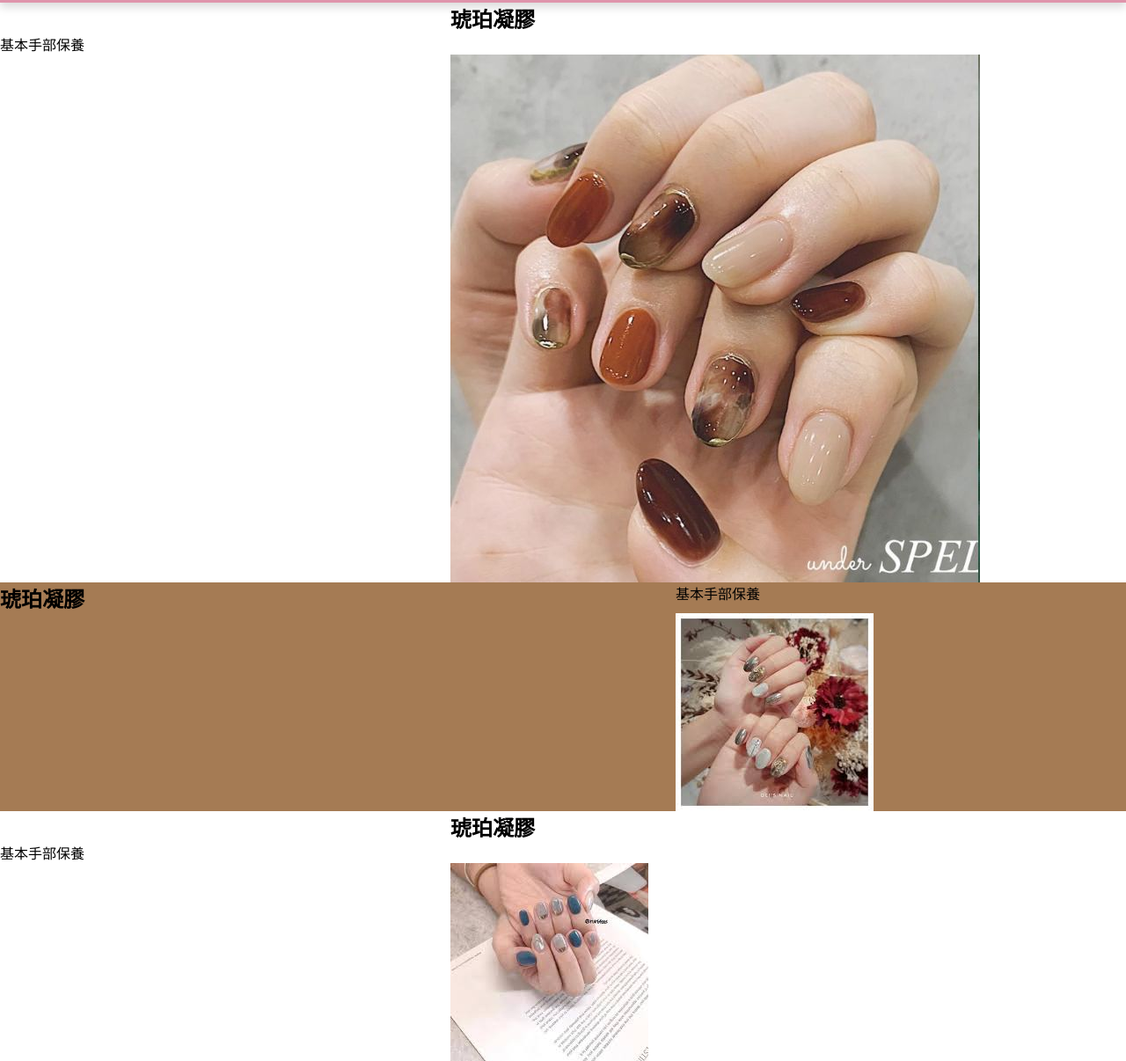
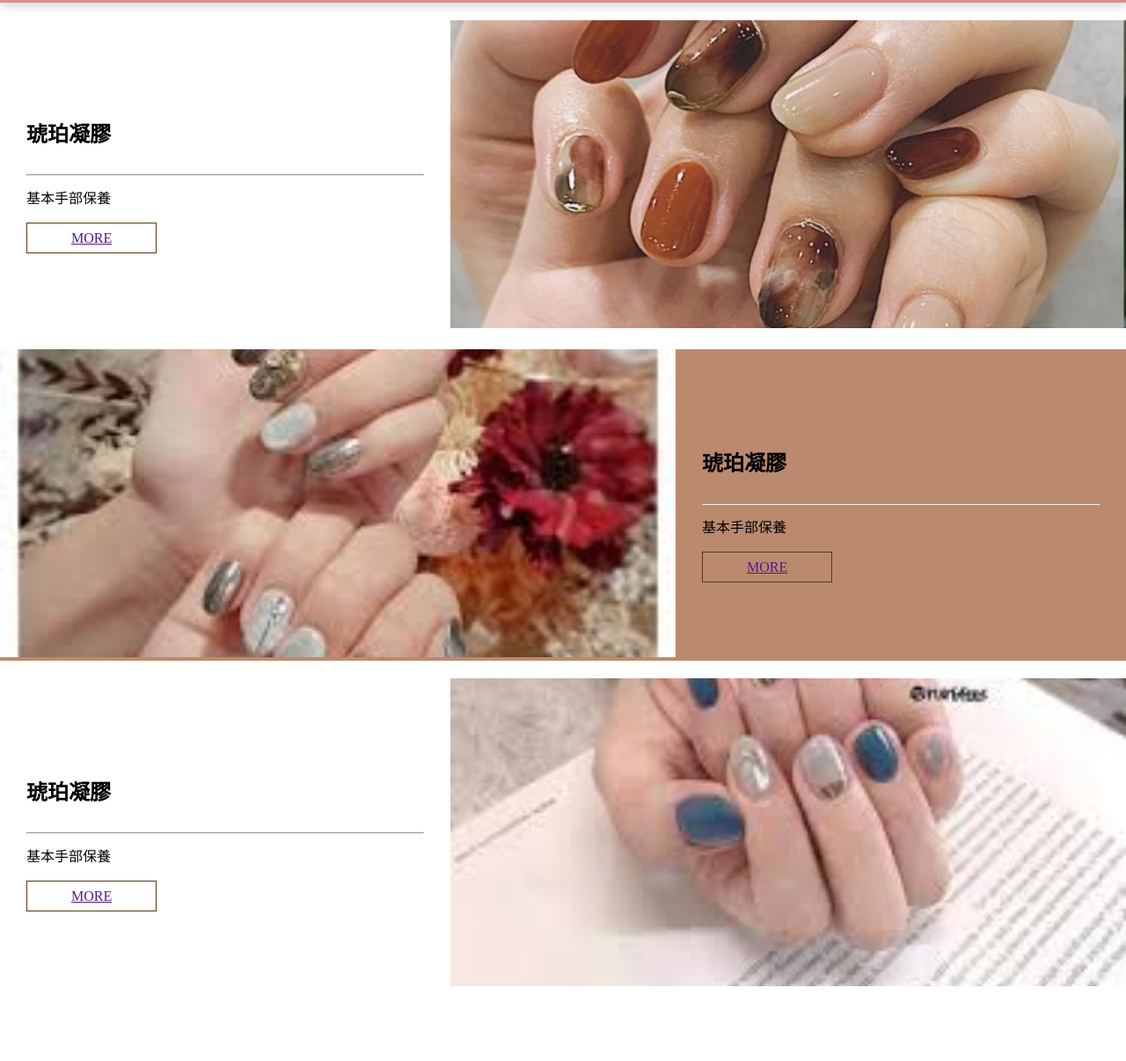
Before and after one commit to emilyqaqzpl/-web_hz_NAIL-wedRedsign, a plain HTML site: page index.html in a window 1280 px wide. Shown: the part 91-1297 px from the top of the page at 88% size. After the commit the page ends 1216 px from the top, so only its background shows below. Drawn offline with Linux system fonts and the light colour scheme.

Commit message:
鈕扣樣式

```diff
--- a/index.html
+++ b/index.html
@@ -1,10 +1,12 @@
 <!DOCTYPE html>
 <html lang="en">
+
 <head>
     <meta charset="UTF-8">
     <title>NAIL</title>
     <link rel="stylesheet" href="./style.css">
 </head>
+
 <body>
     <!-- 最新商品 -->
     <nav>
@@ -15,8 +17,10 @@
             <a href="VIDO"></a>
         </div>
         <div id="social">
-            <a href="" target="_blnk"><img src="./img/iconfinder_121_Facebook_logo_logos_4394251.png" alt="facebook fb"></a>
-            <a href="" target="_blnk"><img src="./img/iconfinder_Socialmedia_icons_Instagram_433089.png" alt="instagram ig"></a>
+            <a href="" target="_blnk"><img src="./img/iconfinder_121_Facebook_logo_logos_4394251.png"
+                    alt="facebook fb"></a>
+            <a href="" target="_blnk"><img src="./img/iconfinder_Socialmedia_icons_Instagram_433089.png"
+                    alt="instagram ig"></a>
         </div>
     </nav>
 
@@ -24,28 +28,37 @@
     <section id="products">
         <!-- (div>.text+.pic)*3 -->
         <div>
-        <div class="text"></div>
+            <div class="text">
                 <h1>琥珀凝膠</h1>
+                <hr>
                 <p>基本手部保養</p>
-        <a href="MORE"></a>
-        <div class="pic"></div>
+                <a href="" class="button">MORE</a>
+            </div>
+            <div class="pic">
                 <img src="./img/nail.jpg" alt="琥珀">
             </div>
+        </div>
         <div>
-        <div class="text"></div>
+            <div class="text">
                 <h1>琥珀凝膠</h1>
+                <hr>
                 <p>基本手部保養</p>
-        <a href="MORE"></a>
-        <div class="pic"></div>
+                <a href="" class="button">MORE</a>
+            </div>
+            <div class="pic">
                 <img src="./img/images.jpg" alt="貼鑽">
             </div>
+        </div>
         <div>
-        <div class="text"></div>
+            <div class="text">
                 <h1>琥珀凝膠</h1>
+                <hr>
                 <p>基本手部保養</p>
-        <a href="MORE"></a>
-        <div class="pic"></div>
+                <a href="" class="button">MORE</a>
+            </div>
+            <div class="pic">
                 <img src="./img/blue.jpg" alt="海洋">
+            </div>
         </div>
     </section>
     <!-- 門市資訊 -->
@@ -57,4 +70,5 @@
     <!-- 頁尾 -->
 
 </body>
+
 </html>
--- a/style.css
+++ b/style.css
@@ -7,7 +7,7 @@
 nav{
     display: grid;
     grid-template-columns: 20% 70% 10%;
-    background: #df94ab;
+    background: #d88d91;
     box-shadow: 0 5px 10px rgba(0, 0, 0, 0.15);
     padding: 20px 30px;
     align-items: center;
@@ -31,30 +31,33 @@ nav{
 
 #products > div {
   display: grid;
-  grid-template-columns: 50% 50%;
   grid-template-columns: 40% 60%;
+  margin-top: 20px;
 }
-#products.pic img {
+#products .pic img {
     width:100%;
     height:350px;
     object-fit: cover;
 }
-#products.text {
+#products .text {
     padding: 80px 30px 0 ;
 }
-#products.text h1 {
+#products .text h1 {
 padding: 30px 0;
 }
 #products .text p {
     width: 300px;
     line-height: 2;
-    padding: 10px 0;
+    padding: 10px 0 20px;
 }
 
 #products > div:nth-child(2) {
-    background: #a57b54;
     grid-template-areas: "pic text";
     grid-template-columns: 60% 40%;
+}
+#products > div:nth-child(even) {
+    background: #bb8a6e;
+
 }
 #products > div:nth-child(2) .text {
     grid-area: text;
@@ -63,3 +66,29 @@ padding: 30px 0;
 #products > div:nth-child(2) .pic {
     grid-area: pic;
 }
+
+.button {
+    padding: 8px 50px;
+    border: 1px solid #57380f;
+grid-template-columns: repeat(3,1fr);
+grid-gap: 15px;
+width: 1280px;
+margin: 50px auto 0;
+}
+
+#info .pic img {
+    width: 100%;
+    height: 600px;
+    object-fit: cover;
+}
+#info .text {
+ padding: 0 10px;
+}
+
+#info .text h1{
+    padding: 20px 0;
+}
+#info .text p{
+ padding: 10px 0 25px;
+ line-height: 2;
+}
```
Lines whose indentation alone changed are shown as unchanged.
